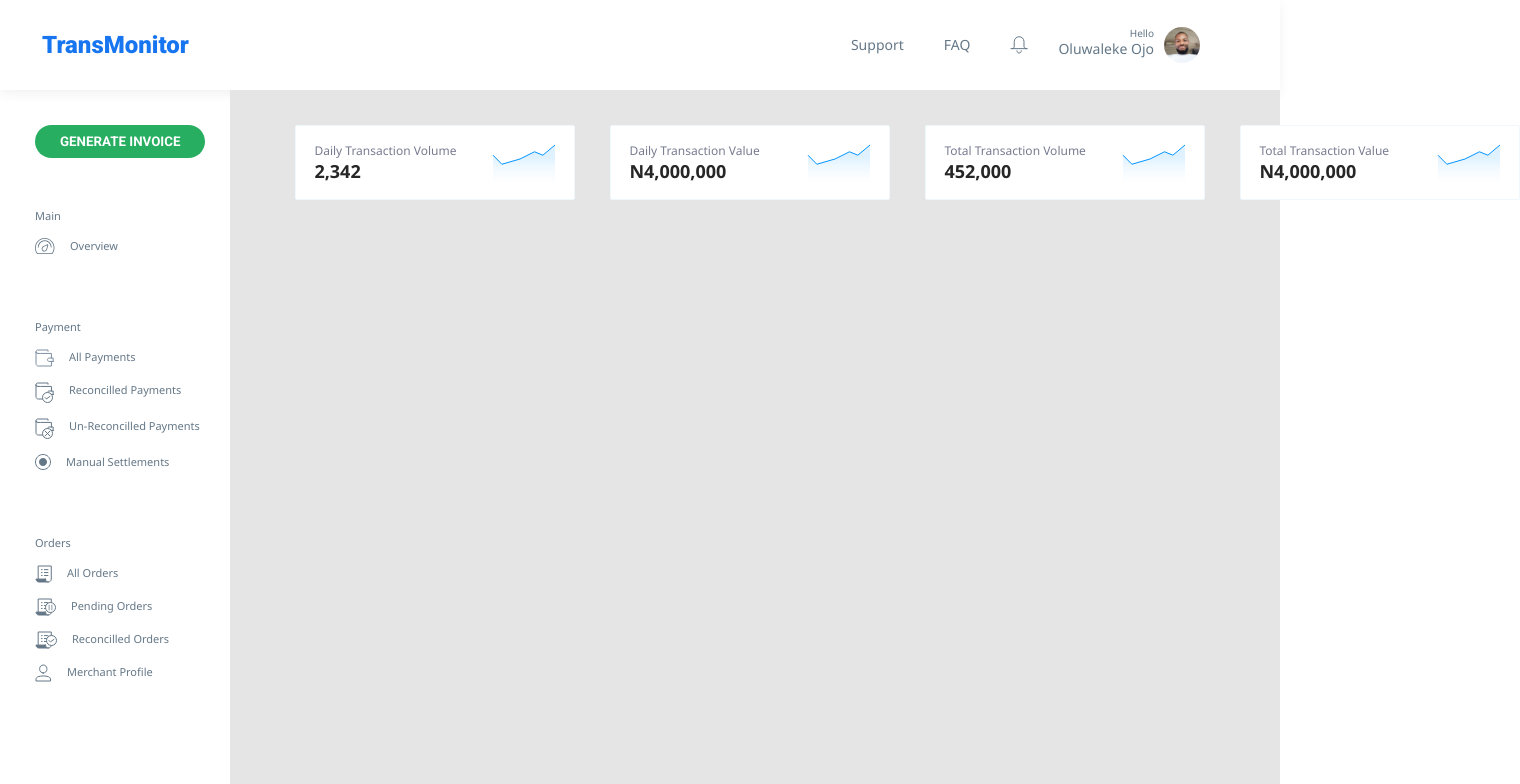
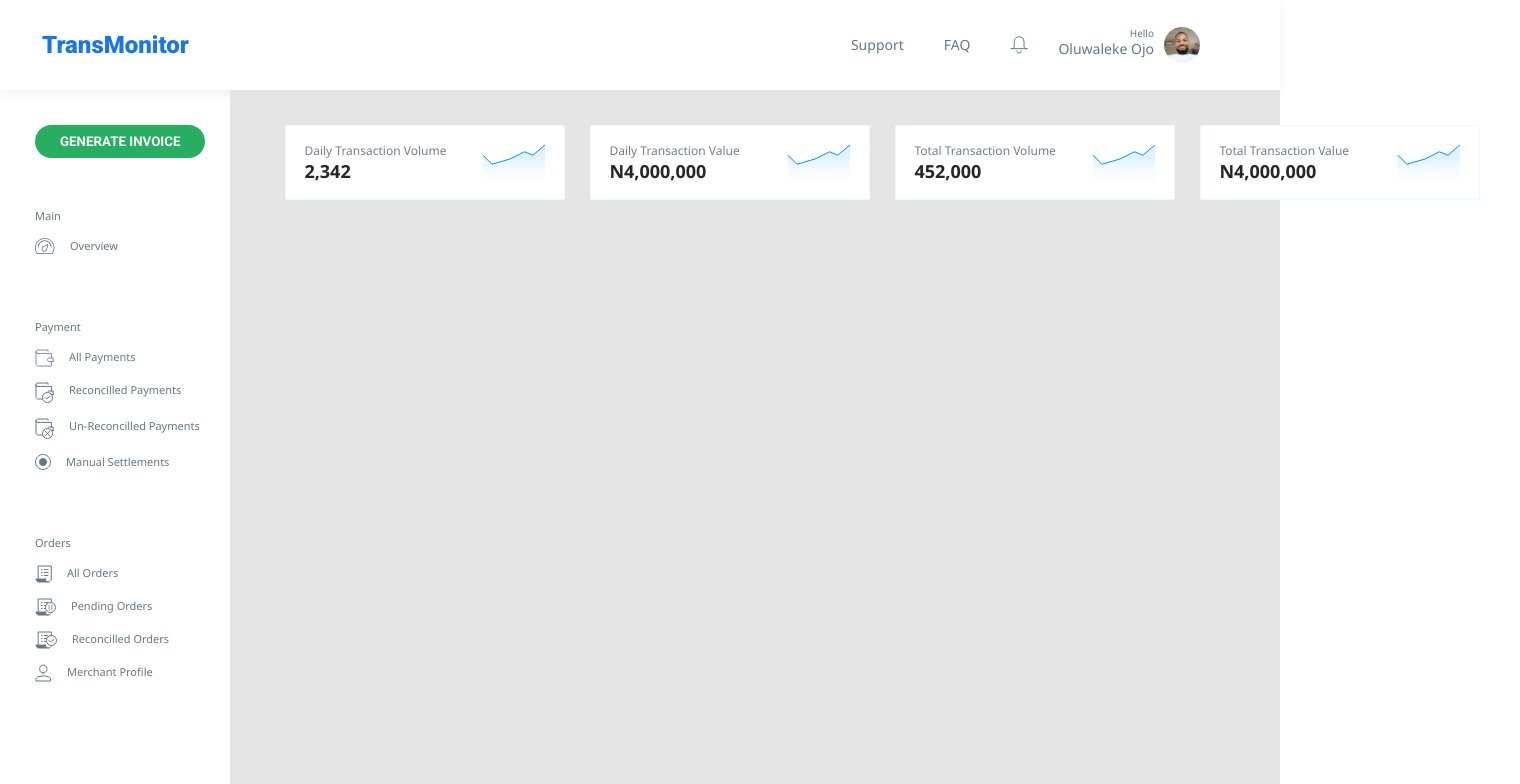
Before and after one commit to wptechprodigy/transmonitor, a React (Create React App) app: page / in a window 1280 px wide. Shown: the top 784 px of the page, 1520 px wide, since content can reach past the window. Built offline with nearby package versions, Linux system fonts and the light colour scheme.

Commit message:
modify spacing

```diff
--- a/src/components/EachTransactionSummary.js
+++ b/src/components/EachTransactionSummary.js
@@ -42,7 +42,7 @@
   border: 1px solid #EEF8FD;
   box-sizing: border-box;
   border-radius: 2px;
-  margin-left: 35px;
+  margin-left: 25px;
   padding: 18px;
 
   & div {
```
